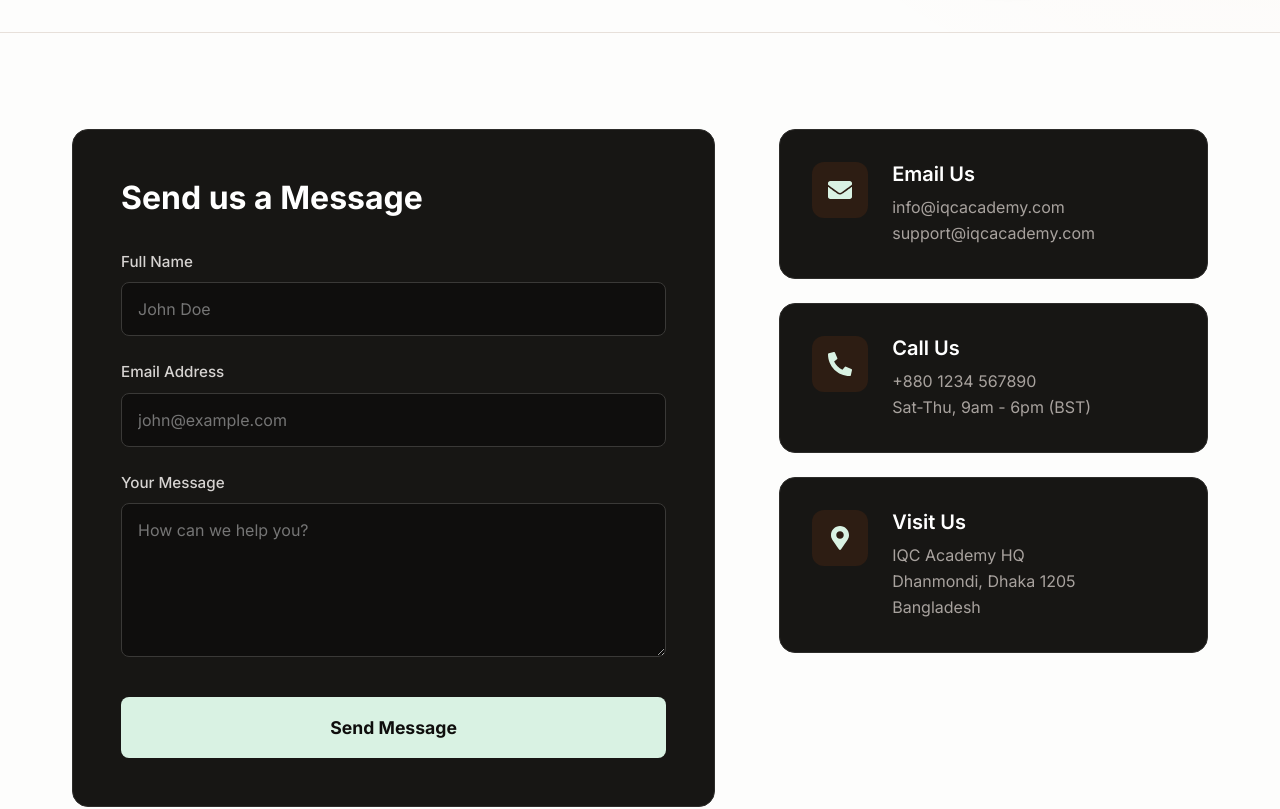
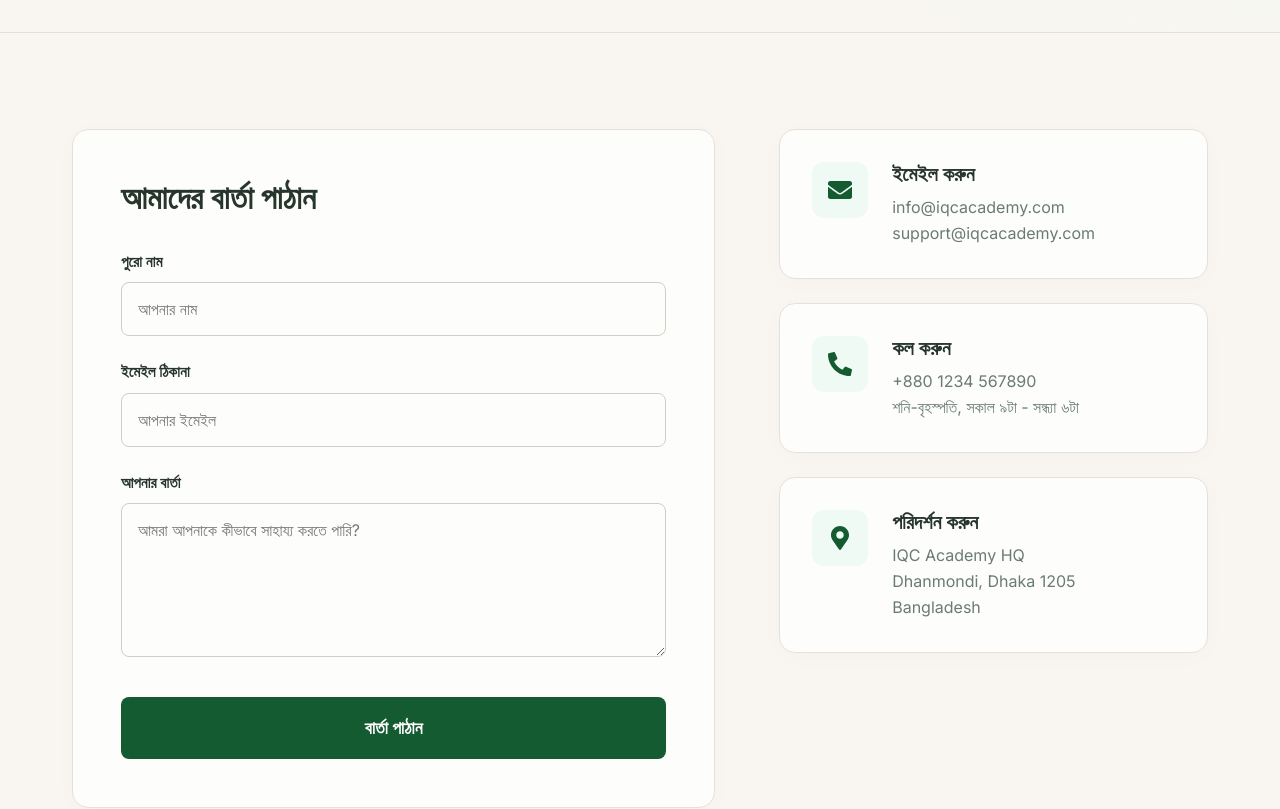
Before and after one commit to farad-alam/IQC-Academy, a Next.js app: page /contact in a window 1280 px wide. Shown: the part 640-1449 px from the top of the page. Built offline with nearby package versions, Linux system fonts and the light colour scheme.

Commit message:
UI/Localization: Translate About & Contact pages to Bengali and apply global brand colors

```diff
--- a/app/(user)/contact/contact.module.css
+++ b/app/(user)/contact/contact.module.css
@@ -1,6 +1,6 @@
 .contactPage {
-  background-color: var(--color-surface);
-  color: #f5f4f0;
+  background-color: var(--color-bg);
+  color: var(--color-text);
   font-family: var(--font-latin);
   padding-bottom: 6rem;
 }
@@ -16,7 +16,7 @@
 .headerSection {
   padding: 6rem 0;
   border-bottom: 1px solid var(--color-earth-1);
-  background: radial-gradient(circle at top right, rgba(234, 88, 12, 0.05) 0%, transparent 50%);
+  background: radial-gradient(circle at top right, var(--color-primary-50) 0%, transparent 50%);
 }
 
 .headerContent {
@@ -41,7 +41,7 @@
 .pageSubtitle {
   font-size: 1.25rem;
   line-height: 1.6;
-  color: #a8a29e;
+  color: var(--color-text-muted);
   max-width: 90%;
 }
 
@@ -50,7 +50,7 @@
   width: 400px;
   height: 400px;
   border-radius: 50%;
-  box-shadow: 0 0 80px rgba(234, 88, 12, 0.1);
+  box-shadow: 0 0 80px rgba(0, 0, 0, 0.05);
 }
 
 .illustrationImage {
@@ -77,17 +77,18 @@
 
 /* Form Styles */
 .formWrapper {
-  background-color: #171614;
+  background-color: var(--color-surface);
   padding: 3rem;
-  border: 1px solid #2d2c2a;
+  border: 1px solid var(--color-earth-1);
   border-radius: 16px;
+  box-shadow: 0 4px 24px rgba(0, 0, 0, 0.02);
 }
 
 .formTitle {
   font-size: 2rem;
   font-weight: 700;
   margin-bottom: 2rem;
-  color: #fff;
+  color: var(--color-text);
 }
 
 .contactForm {
@@ -104,18 +105,18 @@
 
 .inputGroup label {
   font-size: 0.95rem;
-  color: #d6d3d1;
-  font-weight: 500;
+  color: var(--color-text);
+  font-weight: 600;
 }
 
 .inputGroup input,
 .inputGroup textarea {
   width: 100%;
   padding: 1rem;
-  background-color: #0f0e0d;
-  border: 1px solid #3a3937;
+  background-color: var(--color-surface);
+  border: 1px solid var(--color-earth-2);
   border-radius: 8px;
-  color: #fff;
+  color: var(--color-text);
   font-family: inherit;
   font-size: 1rem;
   transition: all 0.3s ease;
@@ -124,15 +125,15 @@
 .inputGroup input:focus,
 .inputGroup textarea:focus {
   outline: none;
-  border-color: var(--color-primary-100);
-  box-shadow: 0 0 0 3px rgba(234, 88, 12, 0.15);
+  border-color: var(--color-primary);
+  box-shadow: 0 0 0 3px var(--color-primary-100);
 }
 
 .submitBtn {
   margin-top: 1rem;
   padding: 1.25rem;
-  background-color: var(--color-primary-100);
-  color: #0f0e0d;
+  background-color: var(--color-primary);
+  color: #fff;
   font-weight: 700;
   font-size: 1.1rem;
   border: none;
@@ -158,20 +159,21 @@
   align-items: flex-start;
   gap: 1.5rem;
   padding: 2rem;
-  background-color: #171614;
-  border: 1px solid #2d2c2a;
+  background-color: var(--color-surface);
+  border: 1px solid var(--color-earth-1);
   border-radius: 16px;
   transition: transform 0.3s ease;
+  box-shadow: 0 4px 24px rgba(0, 0, 0, 0.02);
 }
 
 .infoCard:hover {
   transform: translateX(8px);
-  border-color: var(--color-primary-100);
+  border-color: var(--color-primary);
 }
 
 .iconBox {
-  background-color: rgba(234, 88, 12, 0.1);
-  color: var(--color-primary-100);
+  background-color: var(--color-primary-50);
+  color: var(--color-primary);
   padding: 1rem;
   border-radius: 12px;
   display: flex;
@@ -183,11 +185,11 @@
   font-size: 1.25rem;
   font-weight: 600;
   margin-bottom: 0.5rem;
-  color: #fff;
+  color: var(--color-text);
 }
 
 .infoText {
-  color: #a8a29e;
+  color: var(--color-text-muted);
   line-height: 1.6;
   font-size: 1rem;
 }
@@ -202,8 +204,8 @@
   height: 450px;
   border-radius: 24px;
   overflow: hidden;
-  border: 1px solid #2d2c2a;
-  background-color: #171614;
+  border: 1px solid var(--color-earth-1);
+  background-color: var(--color-surface);
 }
 
 @media (max-width: 1024px) {
--- a/app/(user)/contact/page.js
+++ b/app/(user)/contact/page.js
@@ -7,7 +7,7 @@
   const handleSubmit = (e) => {
     e.preventDefault();
     // Form submission logic
-    alert("Message sent successfully! (Demo)");
+    alert("বার্তা সফলভাবে পাঠানো হয়েছে! (ডেমো)");
   };
 
   return (
@@ -17,9 +17,9 @@
         <div className={styles.container}>
           <div className={styles.headerContent}>
             <div className={styles.textContent}>
-              <h1 className={styles.pageTitle}>Get in Touch</h1>
+              <h1 className={styles.pageTitle}>যোগাযোগ করুন</h1>
               <p className={styles.pageSubtitle}>
-                We'd love to hear from you. Whether you have a question about courses, admissions, or anything else, our team is ready to answer all your questions.
+                আমরা আপনার কথা শুনতে চাই। কোর্স, ভর্তি বা অন্য যে কোনও বিষয়ে আপনার যদি কোনও প্রশ্ন থাকে, আমাদের দল আপনার সমস্ত প্রশ্নের উত্তর দিতে প্রস্তুত।
               </p>
             </div>
             <div className={styles.headerIllustration}>
@@ -42,22 +42,22 @@
 
             {/* Contact Form */}
             <div className={styles.formWrapper}>
-              <h2 className={styles.formTitle}>Send us a Message</h2>
+              <h2 className={styles.formTitle}>আমাদের বার্তা পাঠান</h2>
               <form onSubmit={handleSubmit} className={styles.contactForm}>
                 <div className={styles.inputGroup}>
-                  <label htmlFor="name">Full Name</label>
-                  <input type="text" id="name" required placeholder="John Doe" />
+                  <label htmlFor="name">পুরো নাম</label>
+                  <input type="text" id="name" required placeholder="আপনার নাম" />
                 </div>
                 <div className={styles.inputGroup}>
-                  <label htmlFor="email">Email Address</label>
-                  <input type="email" id="email" required placeholder="john@example.com" />
+                  <label htmlFor="email">ইমেইল ঠিকানা</label>
+                  <input type="email" id="email" required placeholder="আপনার ইমেইল" />
                 </div>
                 <div className={styles.inputGroup}>
-                  <label htmlFor="message">Your Message</label>
-                  <textarea id="message" rows="6" required placeholder="How can we help you?"></textarea>
+                  <label htmlFor="message">আপনার বার্তা</label>
+                  <textarea id="message" rows="6" required placeholder="আমরা আপনাকে কীভাবে সাহায্য করতে পারি?"></textarea>
                 </div>
                 <button type="submit" className={styles.submitBtn}>
-                  Send Message
+                  বার্তা পাঠান
                 </button>
               </form>
             </div>
@@ -69,7 +69,7 @@
                   <FaEnvelope size={24} />
                 </div>
                 <div>
-                  <h3 className={styles.infoTitle}>Email Us</h3>
+                  <h3 className={styles.infoTitle}>ইমেইল করুন</h3>
                   <p className={styles.infoText}>info@iqcacademy.com</p>
                   <p className={styles.infoText}>support@iqcacademy.com</p>
                 </div>
@@ -80,9 +80,9 @@
                   <FaPhoneAlt size={24} />
                 </div>
                 <div>
-                  <h3 className={styles.infoTitle}>Call Us</h3>
+                  <h3 className={styles.infoTitle}>কল করুন</h3>
                   <p className={styles.infoText}>+880 1234 567890</p>
-                  <p className={styles.infoText}>Sat-Thu, 9am - 6pm (BST)</p>
+                  <p className={styles.infoText}>শনি-বৃহস্পতি, সকাল ৯টা - সন্ধ্যা ৬টা</p>
                 </div>
               </div>
 
@@ -91,7 +91,7 @@
                   <FaMapMarkerAlt size={24} />
                 </div>
                 <div>
-                  <h3 className={styles.infoTitle}>Visit Us</h3>
+                  <h3 className={styles.infoTitle}>পরিদর্শন করুন</h3>
                   <p className={styles.infoText}>IQC Academy HQ<br/>Dhanmondi, Dhaka 1205<br/>Bangladesh</p>
                 </div>
               </div>
```
Also changed, not shown: app/(user)/about/about.module.css (+18 -16 lines), app/(user)/about/page.js (+15 -15 lines).
